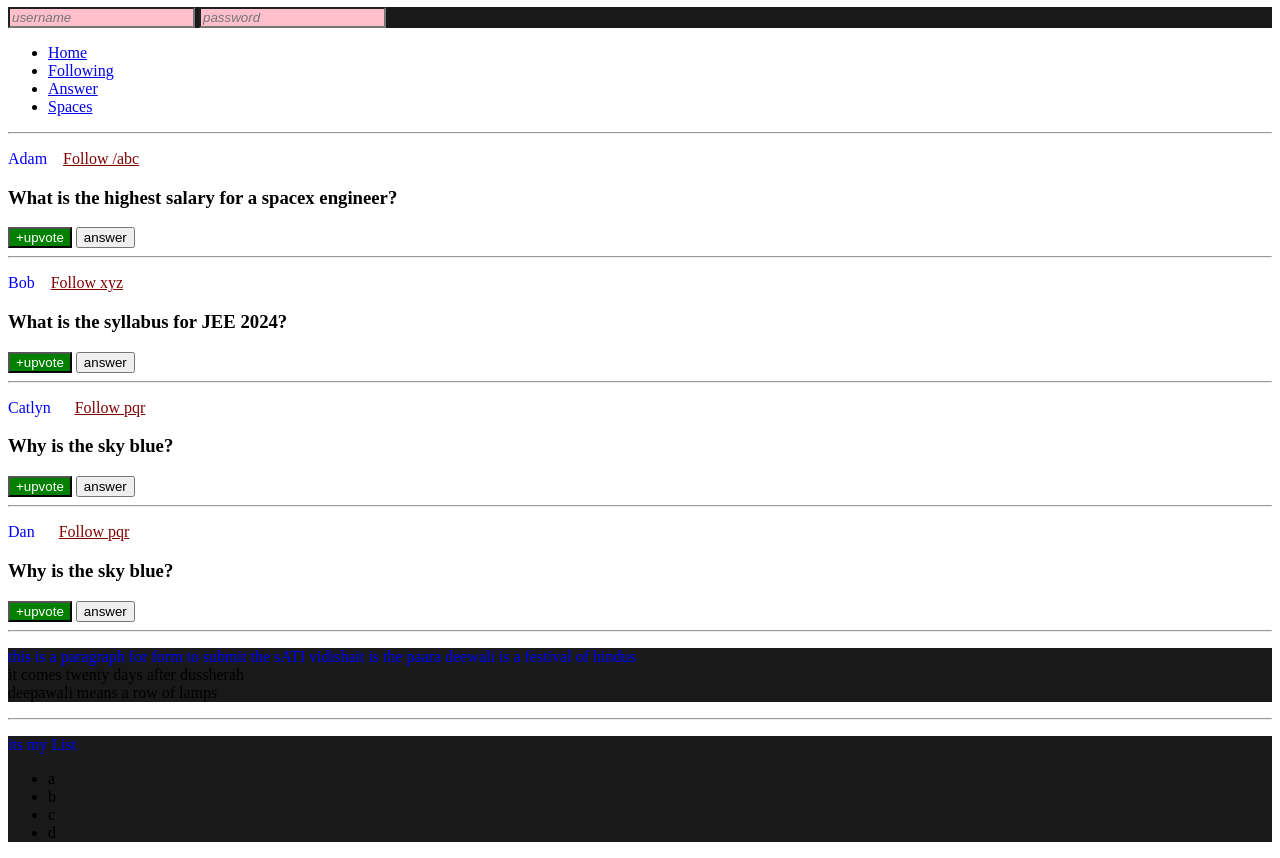
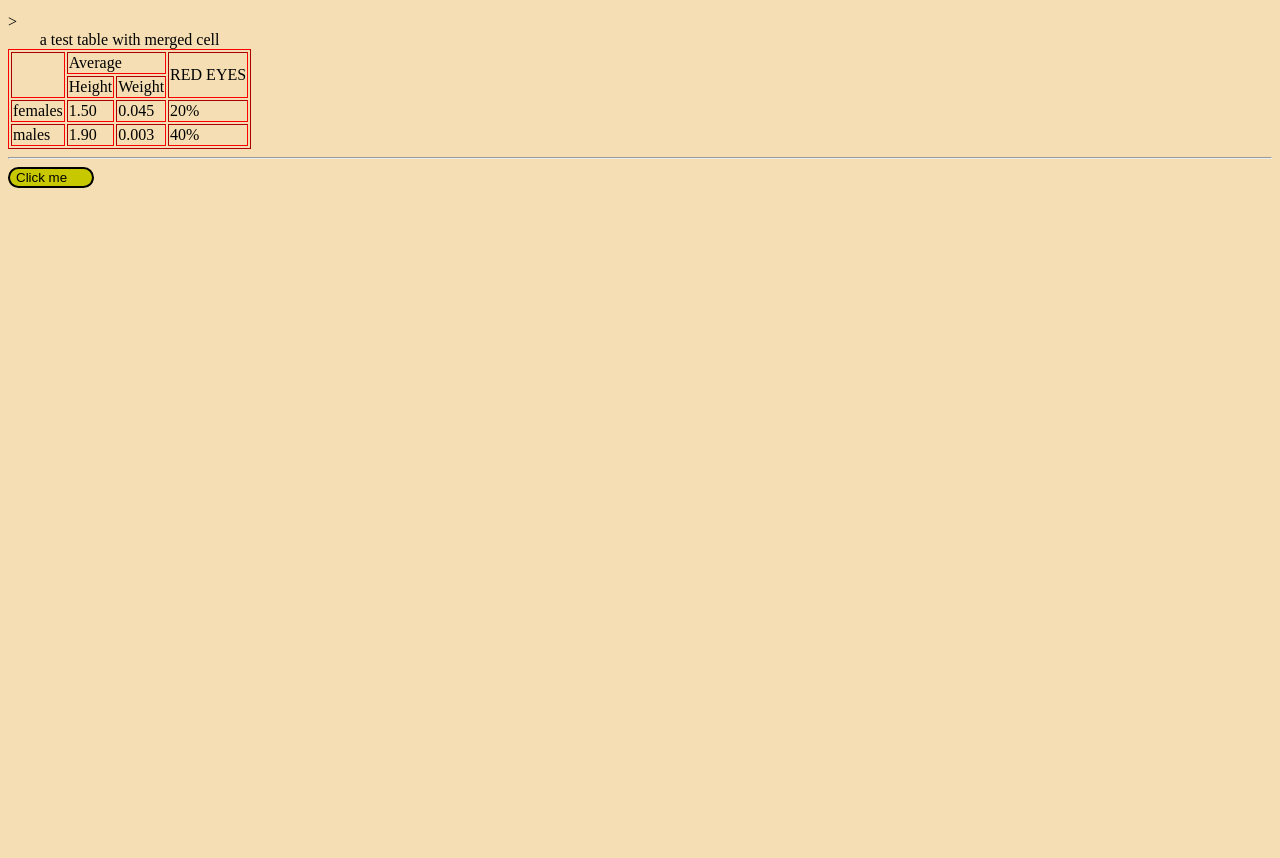
Before and after one commit to vikashdangi70/CSS, a plain HTML site: page index.html in a window 1280 px wide. Shown: the part 73-931 px from the top of the page. After the commit the page ends 800 px from the top, so only its background shows below. Drawn offline with Linux system fonts and the light colour scheme.

Commit message:
Add files via upload

```diff
--- a/index.css
+++ b/index.css
@@ -1,48 +1,21 @@
-.upvote{
-    background-color: green ;
-    color:rgb(255,255,255)
+*{
+    background-color: wheat;
 }
-
-
-.follow{
-    color: maroon;
+table:hover{
+    color: aquamarine;
 }
-div > input{
-    background-color: darksalmon;
-    color: black;
-    font-style: italic;
+table {
+    border-color: red;
+    background-color: yelloe;
 }
-input[type="text"]{
-    color: yellow;
+button{
+    border:2px solid rgb(0, 0, 0);
+    border-radius:30px;
+    background-color:rgb(200,200,0);
+    padding-inline-end: 25px;
 }
-input[type="password"]{
-    color: red;
+p{
+    background-color: lightblue;
+    border-radius: 30px;
+    padding-inline-start: 75px;
 }
-input[type]{
-    background-color:pink;
-}
-
-#myid p{
-    color: orange;
-}
-
-/* pseudo class start */
-
-button:hover{
-    color: brown;
-    background-color: antiquewhite;
-}
-
-h1+h3:hover{
-    text-decoration: underline;
-}
-h1::first-letter{
-    color: red;
-}
-p::first-line{
-    color:blue;
-}
-div{
-   background-color: rgb(25,25,25)
-        /*inheritance i.e. parent nod ki quality child node leti hai*/
-}
--- a/index.html
+++ b/index.html
@@ -1,78 +1,12 @@
 <!DOCTYPE html>
 <html lang="en">
 <head>
-    <meta charset="UTF-8" />
-    <meta http-equiv="X-UA-Compatible" content="IE=edge" />
-    <meta name="viewport" content="width=device-width, initial-scale=1.0" />
-    <title>CSS Chapter2</title>
+    <meta charset="UTF-8">
+    <meta name="viewport" content="width=device-width, initial-scale=1.0">
+    <title>Document</title>
     <link rel="stylesheet" href="index.css">
 </head>
 <body>
-    <header>
-        <h1>Quora
-            <button id="login">Log in</button>
-            <button id="signup">Sign up</button>
-        </h1>
-        <div>
-            <input type="text" placeholder="username">
-            <input type="password" placeholder="password">
-        </div>
-        <nav>
-            <ul>
-                <li><a href="/home">Home</a></li>
-                <li><a href="/following">Following</a></li>
-                <li><a href="/answer">Answer</a></li>
-                <li><a href="/spaces">Spaces</a></li>
-            </ul>
-        </nav>
-        <hr>
-    </header>
-    <main>
-        <p>
-        Adam &nbsp;&nbsp;
-        <a class="follow" href="/adam">Follow /abc</a></span>
-        </p>
-        <h3>What is the highest salary for a spacex engineer?</h3>
-        <span>
-            <button class="upvote">+upvote</button>
-            <button>answer</button>
-        </span>
-        <hr />
-
-        <p>
-        Bob &nbsp;&nbsp;
-        <a class="follow" href="/bob">Follow xyz</a>
-        </p>
-        <h3>What is the syllabus for JEE 2024?</h3>
-        <span>
-            <button class="upvote">+upvote</button>
-            <button>answer</button>
-        </span>
-        <hr />
-
-        <p>
-        Catlyn &nbsp;&nbsp;&nbsp;&nbsp;
-        <a class="follow" href="/catlyn">Follow pqr</a>
-        </p>
-        <h3>Why is the sky blue?</h3>
-        <span>
-            <button class="upvote">+upvote</button>
-            <button>answer</button>
-        </span>
-        <hr />
-
-        <p>
-            Dan &nbsp;&nbsp;&nbsp;&nbsp;
-            <a class="follow" href="/dan">Follow pqr</a>
-            </p>
-            <h3>Why is the sky blue?</h3>
-            <span>
-                <button class="upvote">+upvote</button>
-                <button>answer</button>
-            </span>
-            <hr />
-    </main>
-
     <div id="myid ">
         <p>
             this is a paragraph for form to submit the sATI vidishait is the paara
@@ -81,17 +15,37 @@
 
             deepawali means a row of lamps  <br>
         </p>
+        </div>>
+        <div>
+        <table border="black">
+            <caption>a test table with merged cell</caption>
+          <tr>
+            <td rowspan="2"></td>
+            <td colspan="2">Average</td>
+            <td rowspan="2">RED EYES</td>
+          </tr>
+          <tr>
+            <td>Height</td>
+            <td>Weight</td>
+          </tr>
+          <tr>
+            <td>females</td>
+            <td>1.50</td>
+            <td>0.045</td>
+            <td>20%</td>
+          </tr>
+          <tr>
+            <td>males</td>
+            <td>1.90</td>
+            <td>0.003</td>
+            <td>40%</td>
+          </tr>
+
+
+        </table>
         </div>
         <hr>
-    <div>
-        <p> its my List
-            <ul>
-                <li>a</li>
-                <li>b</li>
-                <li>c</li>
-                <li>d</li>
-            </ul>
-        </p>
-    </div>
+        <button>Click me</button>
+
 </body>
 </html>
```
Also changed, not shown: pract.css (added, +25 -0 lines), pract.html (added, +17 -0 lines). Lines whose indentation alone changed are shown as unchanged.
